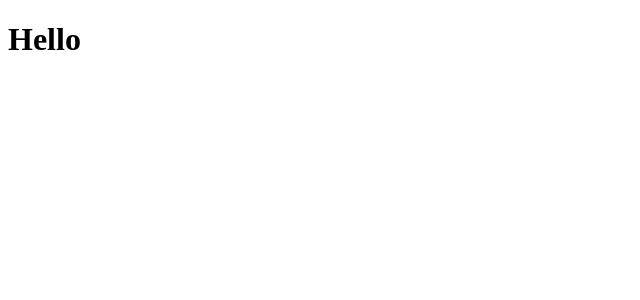
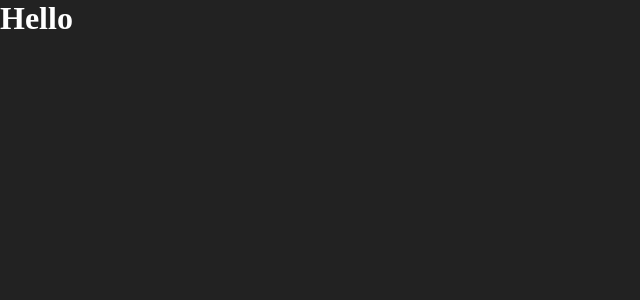
Before and after one commit to FlixHype/chloride, a Vue app in the folder chloride/: page / in a window 1280 px wide. Shown: the top 300 px of the page, without its empty margins (0-640 px from the left). Built offline with nearby package versions, Linux system fonts and the light colour scheme.

Commit message:
Fixed Margin

```diff
--- a/chloride/index.html
+++ b/chloride/index.html
@@ -7,7 +7,7 @@
     <title>Tauri + Vue + TS</title>
   </head>
 
-  <body>
+  <body style="margin-top: 0 !important; top: 0; margin: 0; padding: 0;">
     <div id="app"></div>
     <script type="module" src="/src/main.ts"></script>
   </body>
--- a/chloride/src/styles.css
+++ b/chloride/src/styles.css
@@ -1,3 +1,3 @@
-#load{animation:ease-in linear 1s;display:none}
+#load{animation:ease-in linear 1s;display:none}body{color:#FFFFFF;background-color:#222222}body h1{margin-top:0}
 
 /*# sourceMappingURL=styles.css.map */
--- a/chloride/src/styles.scss
+++ b/chloride/src/styles.scss
@@ -2,3 +2,12 @@
   animation: ease-in linear 1s;
   display: none;
 }
+
+body {
+  color: #FFFFFF;
+  background-color: #222222;
+
+  h1 {
+    margin-top: 0;
+  }
+}
```
Also changed, not shown: 2 other files (tests, documents, lock files or other folders).
